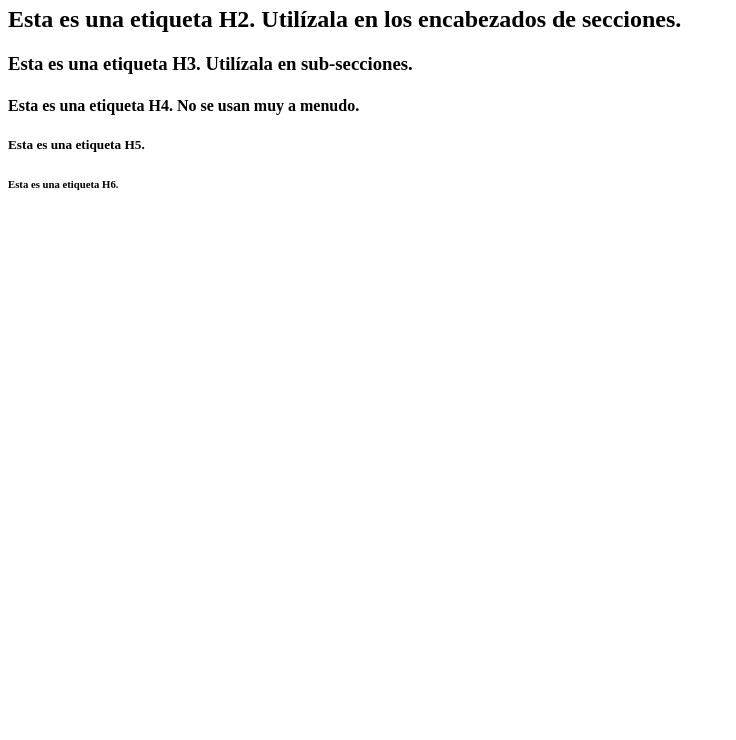
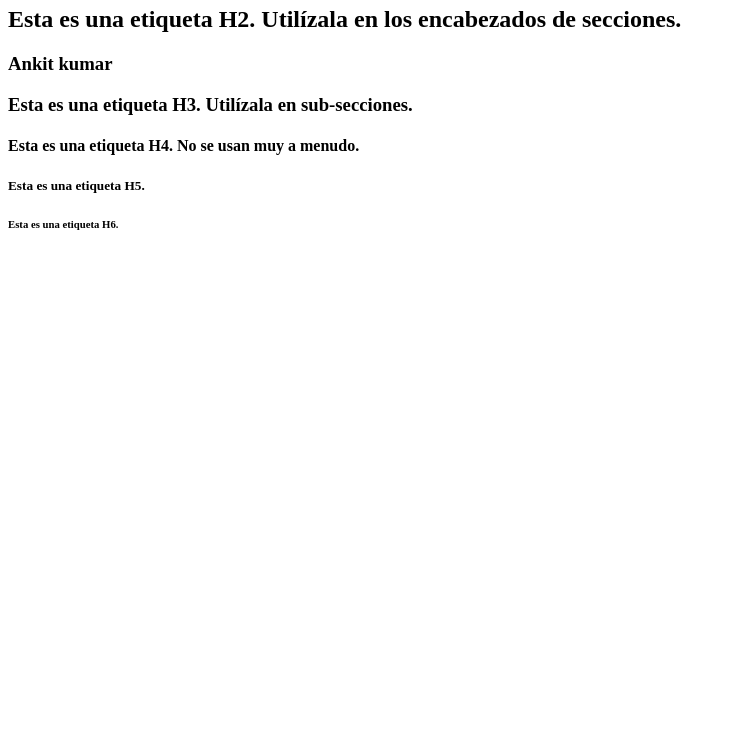
Before and after one commit to EHsalinas/HugoESalinas, a plain HTML site: page index.html in a window 1280 px wide. Shown: the part 60-800 px from the top of the page, without its empty margins (0-736 px from the left). Drawn offline with Linux system fonts and the light colour scheme.

Commit message:
done new changes

```diff
--- a/index.html
+++ b/index.html
@@ -1,5 +1,6 @@
 <h1>Esta es una etiqueta H1. Utilízala en el título.</h1>
 <h2>Esta es una etiqueta H2. Utilízala en los encabezados de secciones.</h2>
+<h3>Ankit kumar</h3>
 <h3>Esta es una etiqueta H3. Utilízala en sub-secciones.</h3>
 <h4>Esta es una etiqueta H4. No se usan muy a menudo.</h4>
 <h5>Esta es una etiqueta H5.</h5>
```
